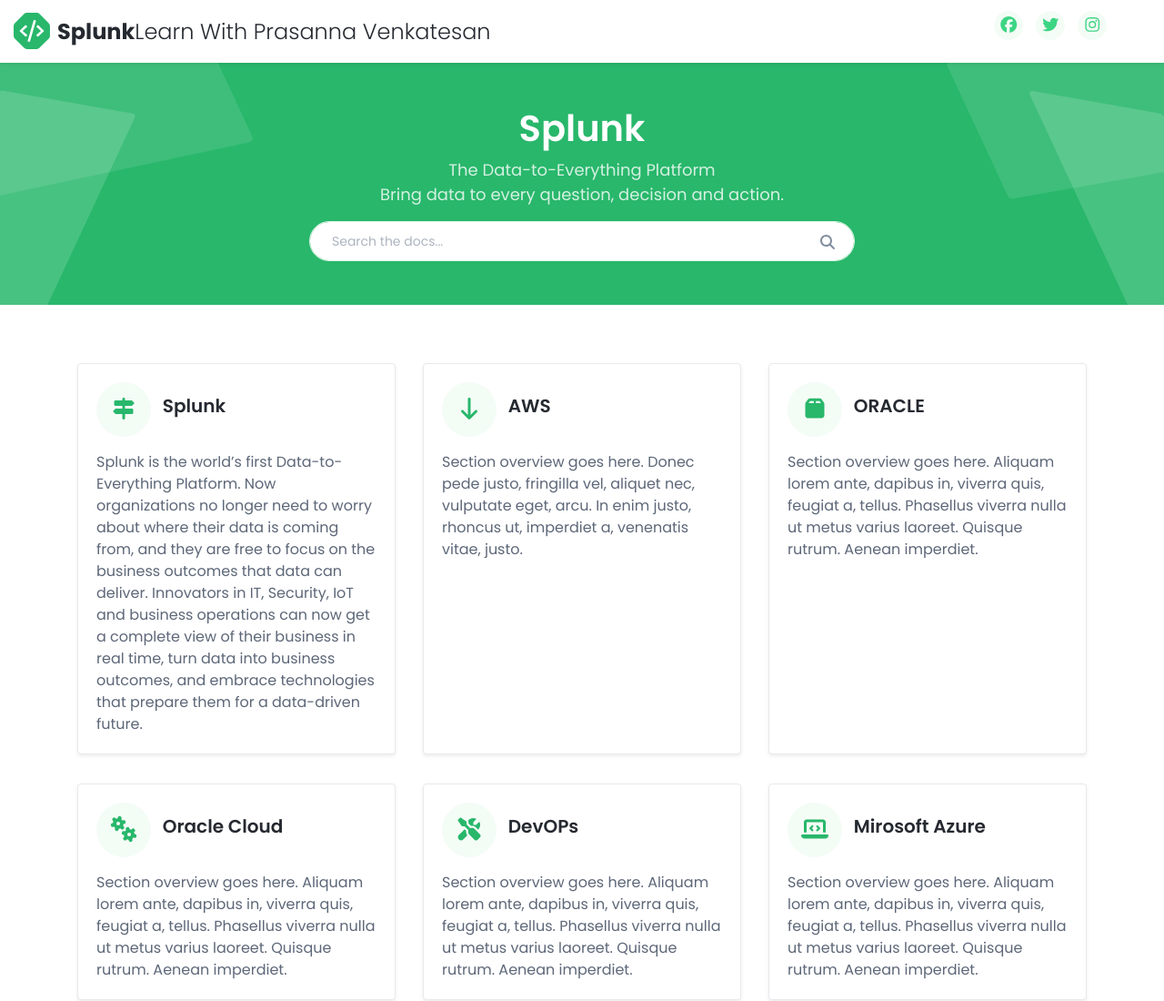
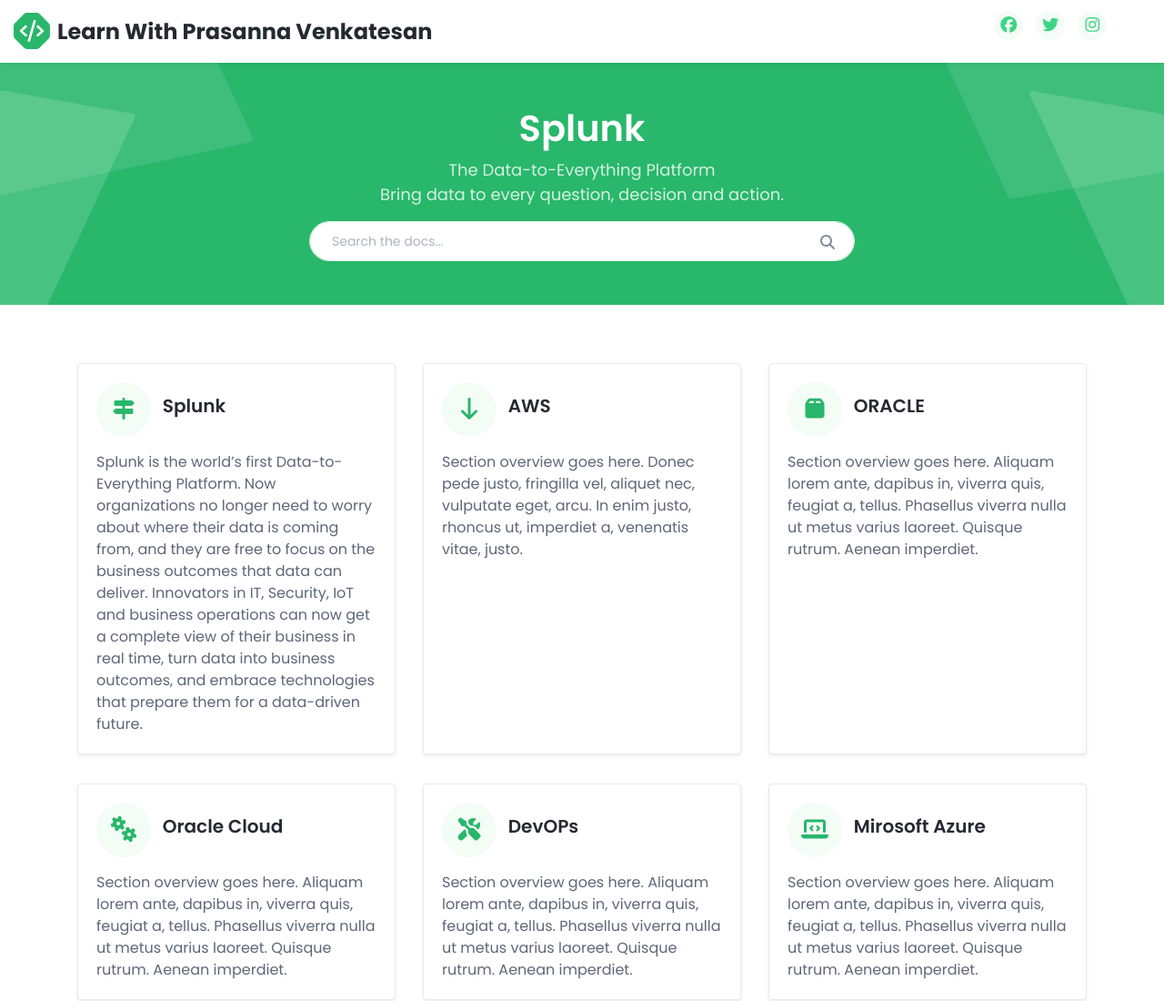
Before and after one commit to philbin1988/learnwithprasanna.githhub.io, a plain HTML site: page index.html in a window 1280 px wide. Shown: the top 1100 px of the page at 91% size. Drawn offline with Linux system fonts and the light colour scheme.

Commit message:
Update index.html

```diff
--- a/index.html
+++ b/index.html
@@ -1,7 +1,7 @@
 <!DOCTYPE html>
 <html lang="en">
 <head>
-    <title>Splunk - Learn with Prasanna Venkatesan</title>
+    <title>Learn with Prasanna Venkatesan</title>
        <!-- Meta -->
     <meta charset="utf-8">
     <meta http-equiv="X-UA-Compatible" content="IE=edge">
@@ -26,7 +26,7 @@
         <div class="branding docs-branding">
             <div class="container-fluid position-relative py-2">
                 <div class="docs-logo-wrapper">
-	                <div class="site-logo"><a class="navbar-brand" href="index.html"><img class="logo-icon mr-2" src="assets/images/coderdocs-logo.svg" alt="logo"><span class="logo-text">Splunk<span class="text-alt">Learn With Prasanna Venkatesan</span></span></a></div>
+	                <div class="site-logo"><a class="navbar-brand" href="index.html"><img class="logo-icon mr-2" src="assets/images/coderdocs-logo.svg" alt="logo"><span class="logo-text">Learn With Prasanna Venkatesan</span></a></div>
                 </div><!--//docs-logo-wrapper-->
 	            <div class="docs-top-utilities d-flex justify-content-end align-items-center">
 
```
